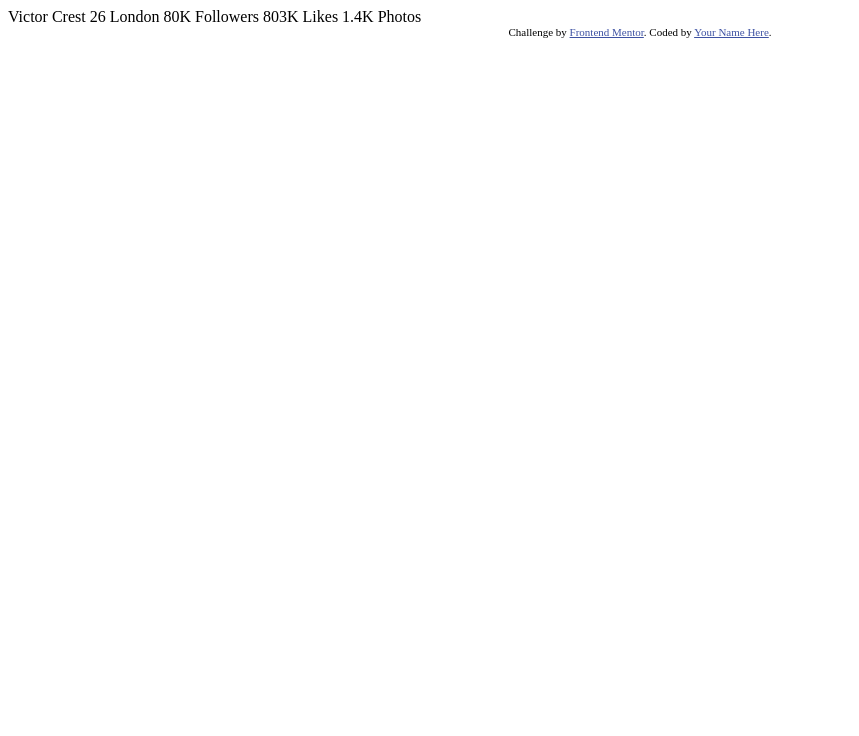
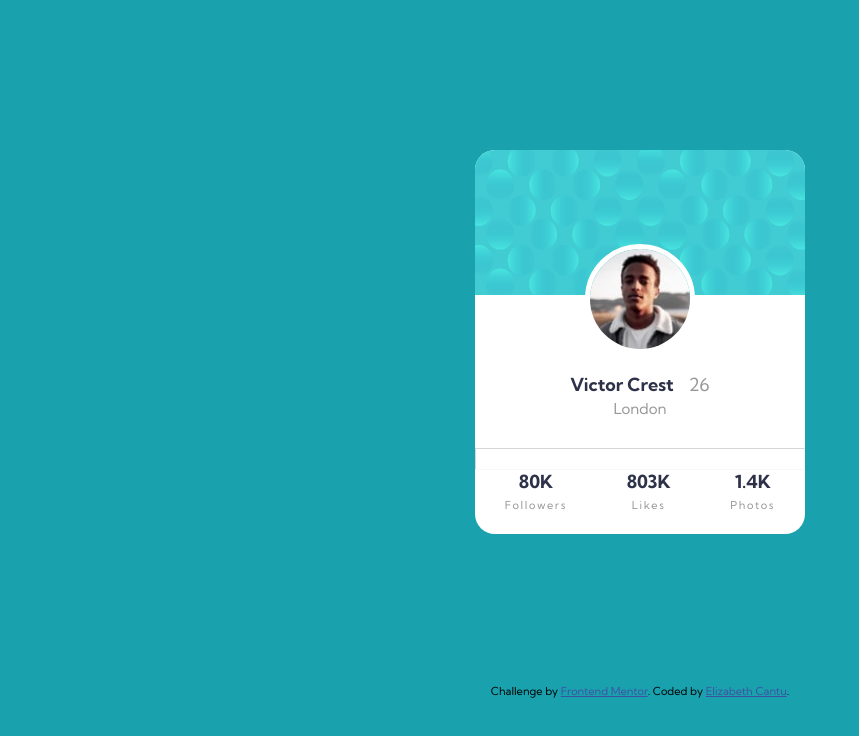
Before and after one commit to Esagecc/profile_card, a plain HTML site: page index.html in a window 1280 px wide. Shown: the whole page, without its empty margins (0-859 px from the left). Drawn offline with Linux system fonts and the light colour scheme.

Commit message:
update card profile

```diff
--- a/index.html
+++ b/index.html
@@ -2,34 +2,65 @@
 <html lang="en">
 <head>
   <meta charset="UTF-8">
-  <meta name="viewport" content="width=device-width, initial-scale=1.0"> <!-- displays site properly based on user's device -->
+  <meta name="viewport" content="width=device-width, initial-scale=1.0">
 
   <link rel="icon" type="image/png" sizes="32x32" href="./images/favicon-32x32.png">
 
   <title>Frontend Mentor | Profile card component</title>
+  <link rel="stylesheet" href="style.css">
 
-  <!-- Feel free to remove these styles or customise in your own stylesheet 👍 -->
-  <style>
-    .attribution { font-size: 11px; text-align: center; }
-    .attribution a { color: hsl(228, 45%, 44%); }
-  </style>
 </head>
 <body>
-  Victor Crest
-  26
-  London
 
-  80K
-  Followers
+  <section class="card">
+    <img src="images/bg-pattern-card.svg" class="pic-card" alt="">
+    <img src="images/image-victor.jpg" class="victor" alt="">
+    <div class="client">
+      <div class="name">
+        Victor Crest
+      </div>
+      <div class="age">
+        26
+      </div>
+    </div>
+    <div class="city">
+      London
+    </div>
+    <hr>
+    <div class="stats">
+      <div class="stat">
+        <div class="number">
+        80K
+        </div>
+        <p class="text">
+        Followers
+        </p>
+      </div>
+      <div class="stat">
+        <div class="number">
+          803K
+        </div>
+        <p class="text">
+          Likes
+        </p>
+      </div>
+      <div class="stat">
+        <div class="number">
+          1.4K
+        </div>
+        <p class="text">
+          Photos
+        </p>
+      </div>
+    </div>
 
-  803K
-  Likes
+  </section>
 
-  1.4K
-  Photos
+
+
   <div class="attribution">
     Challenge by <a href="https://www.frontendmentor.io?ref=challenge" target="_blank">Frontend Mentor</a>.
-    Coded by <a href="#">Your Name Here</a>.
+    Coded by <a href="http://esagewebdev.com/" target="_blank">Elizabeth Cantu</a>.
   </div>
 </body>
 </html>
--- a/style.css
+++ b/style.css
@@ -0,0 +1,105 @@
+@import url('https://fonts.googleapis.com/css2?family=Kumbh+Sans:wght@400;700&display=swap');
+
+:root {
+    --dk-cyan: hsl(185, 75%, 39%);
+    --dark-blue: hsl(229, 23%, 23%);
+    --gray-blue: hsl(227, 10%, 46%);
+    --gray: hsl(0, 0%, 59%);
+}
+
+* {
+    margin: 0;
+    padding: 0;
+    box-sizing:content-box;
+    font-family: 'Kumbh Sans', sans-serif;
+}
+
+body {
+    background-color: var(--dk-cyan) ;
+    height: 100%vh;
+    justify-content: center;
+    align-items: center;
+}
+
+.card {
+    width: 330px;
+    margin: 150px auto;
+    background-color: white;
+    border-radius: 20px;
+}
+
+.pic-card {
+    width: 330px;
+    height: 145px;
+    border-radius: 20px 20px 0 0;
+}
+
+.victor {
+    position: relative;
+    height: 100px;
+    border-radius: 50%;
+    top: 50%;
+    left: 50%;
+    transform: translate(-50%, -50%);
+    border: 5px solid white;
+}
+
+.client, .city, .stats {
+    display: flex;
+    text-align: center;
+    justify-content: center;
+}
+
+.client {
+    margin-top: -40px;
+    padding-bottom: 3px;
+}
+
+.name, .number {
+    font-size: 18px;
+    font-weight: 700;
+    color: var(--dark-blue);
+}
+
+.age, .city, .text {
+    color: var(--gray);
+}
+
+.age {
+    font-size: 18px;
+    font-weight: 400;
+
+    padding-left: 15px;
+}
+
+.city {
+    font-size: 15px;
+    padding-bottom: 30px;
+}
+
+hr {
+    padding-top: 20px;
+    opacity: 40%;
+}
+
+.number {
+    padding-bottom: 5px;
+}
+
+.text {
+    font-size: 11px;
+    letter-spacing: 0.1rem;
+}
+
+.stats {
+    justify-content: space-around;
+    padding-bottom: 22px;
+}
+.attribution {
+    font-size: 11px;
+    text-align: center;
+}
+
+.attribution a {
+    color: hsl(228, 45%, 44%);
+}
```
Also changed, not shown: 1 other file.
